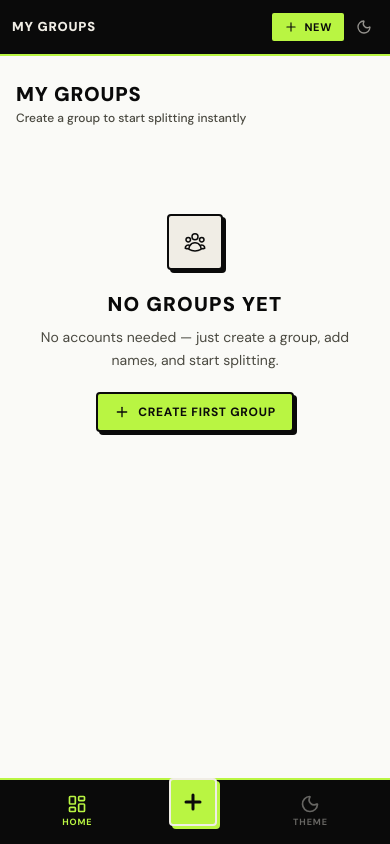
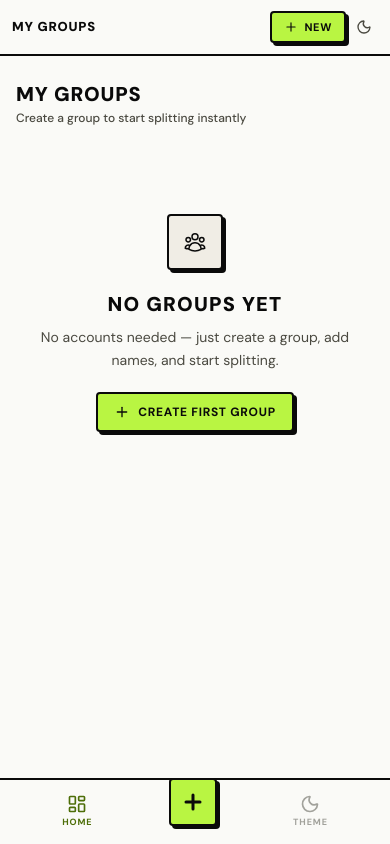
Before and after one commit to bhavy67/expense-splitter, a React (Vite) app in the folder frontend/: page / in a window 390 px wide. Built offline with nearby package versions, Linux system fonts and the light colour scheme.

Commit message:
fix QA findings for boottom bar

```diff
--- a/frontend/src/components/layout/BottomNav.tsx
+++ b/frontend/src/components/layout/BottomNav.tsx
@@ -1,4 +1,4 @@
-import { NavLink, useNavigate } from 'react-router-dom'
+import { NavLink, useNavigate, useLocation } from 'react-router-dom'
 import { LayoutDashboard, Plus, Sun, Moon } from 'lucide-react'
 import { cn } from '@/lib/utils'
 import { useThemeStore } from '@/store/theme'
@@ -6,9 +6,12 @@ import { useThemeStore } from '@/store/theme'
 export function BottomNav() {
   const navigate = useNavigate()
   const { theme, toggle } = useThemeStore()
+  const { pathname } = useLocation()
+
+  if (pathname.includes('/expenses/new')) return null
 
   return (
-    <nav className="md:hidden fixed bottom-0 left-0 right-0 z-40 bg-[#0a0a0a] dark:bg-[#0d0d0d] border-t-2 border-[#b9f542] pb-safe">
+    <nav className="md:hidden fixed bottom-0 left-0 right-0 z-40 bg-[#fafaf7] dark:bg-[#0d0d0d] border-t-2 border-[#0a0a0a] dark:border-[#b9f542] pb-safe">
       <div className="flex items-center justify-around px-4 h-16">
         <NavLink
           to="/"
@@ -16,7 +19,9 @@ export function BottomNav() {
           className={({ isActive }) =>
             cn(
               'flex flex-col items-center gap-0.5 px-4 py-1 transition-colors',
-              isActive ? 'text-[#b9f542]' : 'text-[#f0ede5]/40 hover:text-[#f0ede5]'
+              isActive
+                ? 'text-[#4d6e08] dark:text-[#b9f542]'
+                : 'text-[#4a4940]/50 dark:text-[#f0ede5]/40 hover:text-[#0a0a0a] dark:hover:text-[#f0ede5]'
             )
           }
         >
@@ -26,14 +31,14 @@ export function BottomNav() {
 
         <button
           onClick={() => navigate('/?new=1')}
-          className="w-12 h-12 rounded bg-[#b9f542] flex items-center justify-center border-2 border-[#f0ede5] shadow-[3px_3px_0_#b9f542] -mt-5 transition-all active:translate-x-[2px] active:translate-y-[2px] active:shadow-none"
+          className="w-12 h-12 rounded bg-[#b9f542] flex items-center justify-center border-2 border-[#0a0a0a] shadow-[3px_3px_0_#0a0a0a] dark:shadow-[3px_3px_0_#b9f542] -mt-5 transition-all active:translate-x-[2px] active:translate-y-[2px] active:shadow-none"
         >
           <Plus className="w-6 h-6 text-[#0a0a0a]" strokeWidth={3} />
         </button>
 
         <button
           onClick={toggle}
-          className="flex flex-col items-center gap-0.5 px-4 py-1 text-[#f0ede5]/40 hover:text-[#f0ede5] transition-colors"
+          className="flex flex-col items-center gap-0.5 px-4 py-1 text-[#4a4940]/50 dark:text-[#f0ede5]/40 hover:text-[#0a0a0a] dark:hover:text-[#f0ede5] transition-colors"
         >
           {theme === 'dark' ? <Sun className="w-5 h-5" /> : <Moon className="w-5 h-5" />}
           <span className="text-[9px] font-bold uppercase tracking-[0.1em]">Theme</span>
--- a/frontend/src/components/layout/TopBar.tsx
+++ b/frontend/src/components/layout/TopBar.tsx
@@ -13,21 +13,21 @@ export function TopBar({ title, showBack, actions }: TopBarProps) {
   const { theme, toggle } = useThemeStore()
 
   return (
-    <header className="md:hidden sticky top-0 z-30 flex items-center h-14 px-3 bg-[#0a0a0a] dark:bg-[#0d0d0d] border-b-2 border-[#b9f542] gap-2">
+    <header className="md:hidden sticky top-0 z-30 flex items-center h-14 px-3 bg-[#fafaf7] dark:bg-[#0d0d0d] border-b-2 border-[#0a0a0a] dark:border-[#b9f542] gap-2">
       {showBack && (
         <button
           onClick={() => navigate(-1)}
-          className="p-1.5 rounded text-[#f0ede5] hover:bg-white/10 transition-colors -ml-1"
+          className="p-1.5 rounded text-[#0a0a0a] dark:text-[#f0ede5] hover:bg-[#0a0a0a]/10 dark:hover:bg-white/10 transition-colors -ml-1"
         >
           <ArrowLeft className="w-5 h-5" />
         </button>
       )}
-      <h1 className="flex-1 text-[13px] font-black text-[#f0ede5] uppercase tracking-[0.06em] truncate">{title}</h1>
+      <h1 className="flex-1 text-[13px] font-black text-[#0a0a0a] dark:text-[#f0ede5] uppercase tracking-[0.06em] truncate">{title}</h1>
       <div className="flex items-center gap-1">
         {actions && <div className="flex items-center gap-1.5">{actions}</div>}
         <button
           onClick={toggle}
-          className="p-1.5 rounded text-[#f0ede5]/60 hover:text-[#b9f542] hover:bg-white/10 transition-colors"
+          className="p-1.5 rounded text-[#4a4940] dark:text-[#f0ede5]/60 hover:text-[#0a0a0a] dark:hover:text-[#b9f542] hover:bg-[#0a0a0a]/10 dark:hover:bg-white/10 transition-colors"
           aria-label="Toggle theme"
         >
           {theme === 'dark' ? <Sun className="w-4 h-4" /> : <Moon className="w-4 h-4" />}
--- a/frontend/src/store/theme.ts
+++ b/frontend/src/store/theme.ts
@@ -16,6 +16,8 @@ function applyTheme(theme: Theme) {
   const root = document.documentElement
   root.classList.toggle('dark', theme === 'dark')
   try { localStorage.setItem('splititt-theme', theme) } catch {}
+  const meta = document.querySelector('meta[name="theme-color"]')
+  if (meta) meta.setAttribute('content', theme === 'dark' ? '#0d0d0d' : '#fafaf7')
 }
 
 const initial = getInitial()
```
